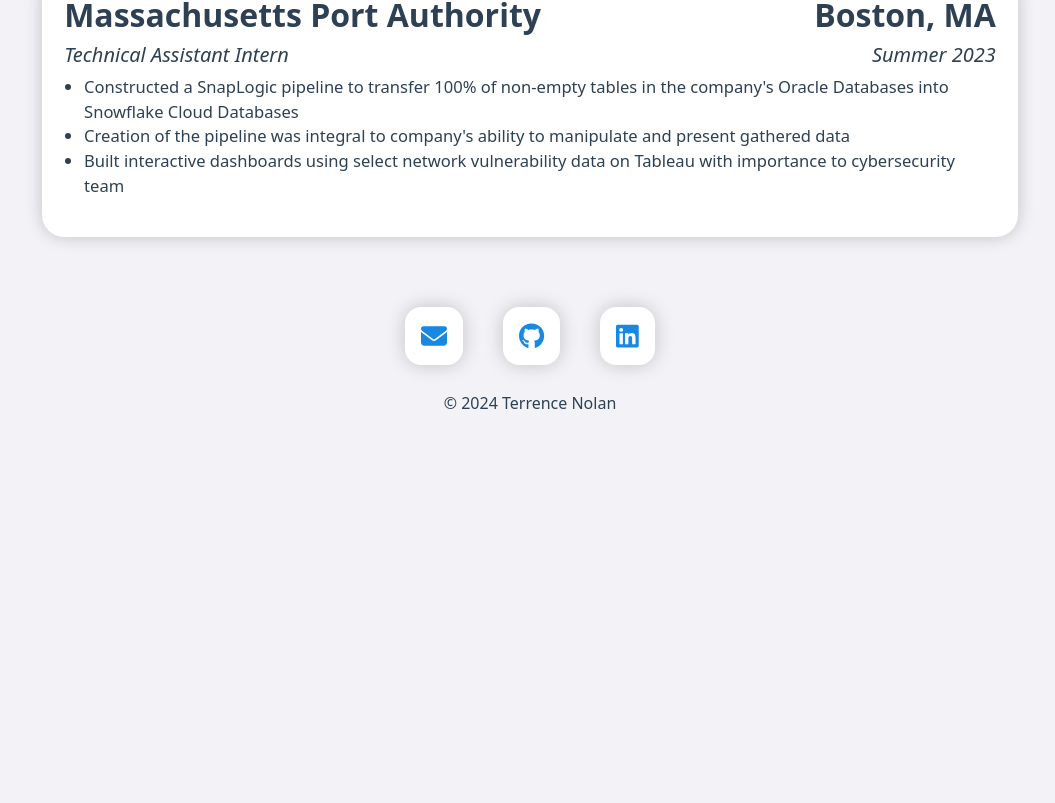
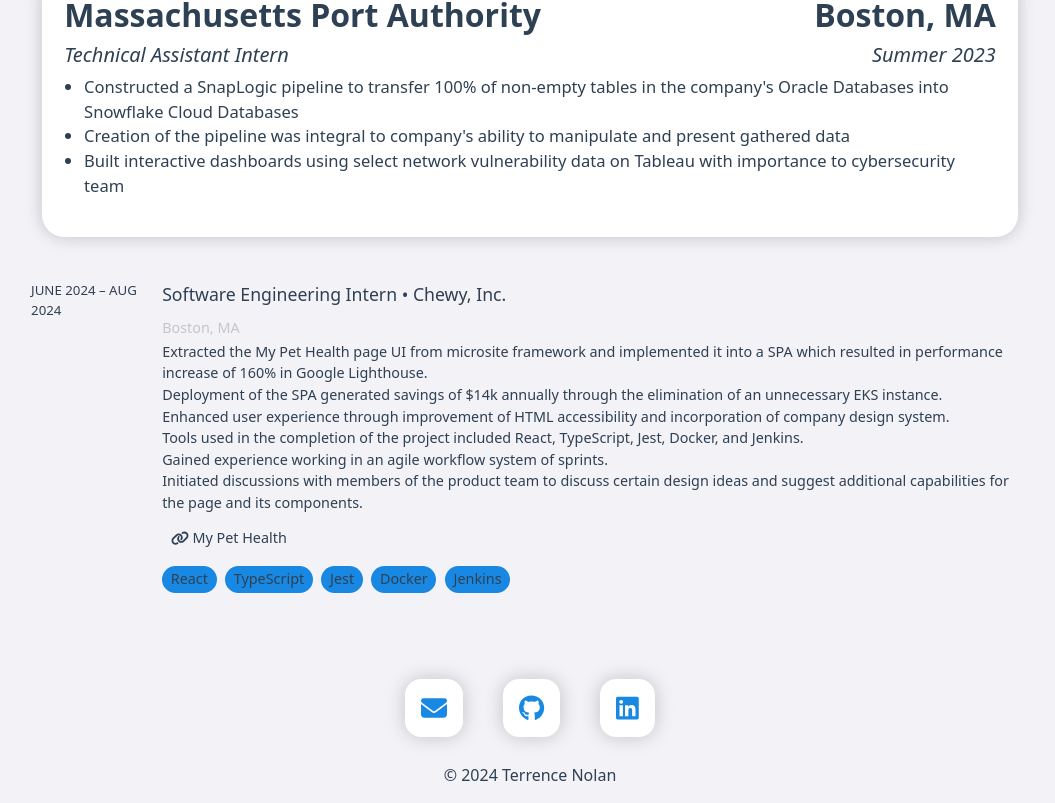
Before and after one commit to terrence-nolan/terrence-nolan, a React (Create React App) app: page /experience in a window 1280 px wide. Shown: the part 728-1531 px from the top of the page, without its empty margins (110-1165 px from the left). Before the commit the page ends 1159 px from the top, so only its background shows below. Built offline with nearby package versions, Linux system fonts and the light colour scheme.

Commit message:
new experience card style

```diff
--- /dev/null
+++ b/src/components/ExperienceCard/ExperienceCard.js
@@ -0,0 +1,62 @@
+import React from 'react';
+import styles from "./ExperienceCard.module.css";
+import {faLink} from "@fortawesome/free-solid-svg-icons";
+import {FontAwesomeIcon} from "@fortawesome/react-fontawesome";
+
+export const ExperienceCard = ({
+                                   companyName,
+                                   companyLocation,
+                                   companyLink,
+                                   positionTitle,
+                                   startDate,
+                                   endDate,
+                                   description,
+                                   links,
+                                   linkText,
+                                   skills
+}) => {
+    return (
+        <li className={styles.cardsDiv}>
+            <a href={companyLink} target={"_blank"} rel="noopener noreferrer" className={styles.companyLink}>
+                <div className={styles.card}>
+                    <div className={styles.datesContainer}>
+                        <span className={styles.dates}>{startDate} – {endDate}</span>
+                    </div>
+                    <div className={styles.info}>
+                        <div className={styles.cardHeader}>
+                            <span className={styles.headerText}>{positionTitle} • {companyName}</span>
+                        </div>
+                        <span className={styles.locationText}>{companyLocation}</span>
+                        <ul className={styles.descriptionList}>
+                            {description.map((line, index) => (
+                                <li key={index}>{line}</li>
+                            ))}
+                        </ul>
+                        {links && linkText ?
+                            <ul className={styles.linksList}>
+                                {links.map((link, index) => (
+                                    <a href={link} className={styles.linkItem}>
+                                        <div className={styles.linkItemContainer}>
+                                            <span key={index}><FontAwesomeIcon icon={faLink} /> {linkText}</span>
+                                        </div>
+                                    </a>
+                                ))}
+                            </ul>
+                            :
+                            <></>
+                        }
+                        <ul className={styles.skillsList}>
+                            {skills.map((skill, index) => (
+                                <li key={index} className={styles.skillItem}>
+                                    <div className={styles.skillItemContainer}>
+                                        {skill}
+                                    </div>
+                                </li>
+                            ))}
+                        </ul>
+                    </div>
+                </div>
+            </a>
+        </li>
+    )
+}
--- /dev/null
+++ b/src/components/ExperienceCard/ExperienceCard.module.css
@@ -0,0 +1,172 @@
+.expMain {
+    display: flex;
+    flex-direction: column;
+    justify-content: center;
+    background-color: var(--background-color);
+    padding: 1em;
+    overflow-x: hidden;
+    font-size: calc(10px + 2vmin);
+    min-height: 100vh;
+    transition: background-color 0.25s ease-in-out, color 0.25s ease-in-out;
+}
+
+.cardsDiv {
+    display: flex;
+    flex-direction: row;
+    justify-content: space-around;
+    flex-wrap: wrap-reverse;
+}
+
+.card {
+    display: flex;
+    flex-direction: row;
+    flex: 1;
+    text-align: left;
+    border-radius: 0.5em;
+    margin: 0.5em 0;
+    padding: 0.5em;
+    overflow: auto;
+    color: var(--primary-text);
+    font-size: 0.85em;
+    transition: background-color 0.25s ease-in-out, color 0.25s ease-in-out;
+}
+
+.companyLink {
+    text-decoration: none;
+}
+
+.datesContainer {
+    display: flex;
+    flex-direction: column;
+    align-items: flex-start;
+    padding: 0 1em 0 0;
+}
+
+.dates {
+    font-size: 0.6em;
+}
+
+.card:hover {
+    background-color: var(--foreground-color);
+    .headerText {
+        color: var(--desktop-link);
+    }
+}
+
+.cardHeader {
+    display: flex;
+    flex-direction: row;
+}
+
+.headerText {
+    text-align: left;
+    font-size: 0.8em;
+    color: var(--primary-text);
+    transition: color 0.25s ease-in-out;
+}
+
+.locationText {
+    text-align: right;
+    font-size: 0.65em;
+    color: var(--placeholder-text);
+}
+
+.descriptionList {
+    font-size: 0.65em;
+    padding: 0;
+    margin: 0;
+    list-style-type: none;
+}
+
+.linksList {
+    display: flex;
+    flex-direction: row;
+    padding: 0;
+    margin: 0.5em 0 0 0;
+}
+
+.linkItem {
+    text-decoration: none;
+}
+
+.linkItemContainer {
+    font-size: 0.65em;
+    color: var(--primary-text);
+    background-color: var(--background-color);
+    width: fit-content;
+    padding: 0.2em 0.6em;
+    border-radius: 1em;
+    transition: background-color 0.25s ease-in-out, color 0.25s ease-in-out;
+}
+
+.linkItemContainer:hover {
+    color: var(--desktop-link);
+}
+
+.skillsList {
+    display: flex;
+    flex-direction: row;
+    padding: 0;
+    margin-top: 0.25em;
+}
+
+.skillItem {
+    list-style-type: none;
+}
+
+.skillItemContainer {
+    font-size: 0.65em;
+    color: var(--primary-text);
+    background-color: var(--desktop-link);
+    width: fit-content;
+    padding: 0.2em 0.6em;
+    margin: 0.6em 0.6em 0 0;
+    border-radius: 1em;
+    transition: background-color 0.25s ease-in-out, color 0.25s ease-in-out;
+}
+
+@media (max-width: 480px) {
+    .expMain {
+        align-items: center;
+    }
+
+    .card {
+        width: 100%;
+    }
+
+    .rightText {
+        text-align: left;
+    }
+
+    .cardsDiv {
+        align-items: center;
+    }
+}
+
+@media (min-width: 1085px) {
+    .cardsDiv {
+        align-items: flex-end;
+        justify-content: center;
+        align-content: flex-end;
+    }
+
+    .leftText {
+        text-align: left;
+    }
+
+    .rightText {
+        text-align: right;
+    }
+
+    .flexSpacer {
+        @media (min-width: 768px) {
+            flex: 1;
+            min-width: 2em;
+        }
+    }
+
+    .list {
+        font-size: max(0.75em, 14px);
+        padding-left: 1.2em;
+    }
+}
--- a/src/components/Header/Header.js
+++ b/src/components/Header/Header.js
@@ -43,7 +43,7 @@
                     </Link>
                 </div>
                 <button onClick={toggleTheme} className={styles.themeButton}>
-                    Toggle Theme
+                    {theme === 'light' ? 'Light Theme' : 'Dark Theme'}
                 </button>
             </div>
         )
@@ -115,7 +115,7 @@
                 </div>
                 <div className={styles.mobileHeaderButtons}>
                     <button onClick={toggleTheme} className={styles.themeButton}>
-                        Toggle Theme
+                        {theme === 'light' ? 'Light Theme' : 'Dark Theme'}
                     </button>
                     <button
                         onClick={openNav}
--- a/src/index.js
+++ b/src/index.js
@@ -18,11 +18,10 @@
 const toggleTheme = () => {
     const currentTheme = localStorage.theme || "light";
     const newTheme = currentTheme === "light" ? "dark" : "light";
-    setTheme(newTheme); // Assuming setTheme is available here
+    setTheme(newTheme);
 };
 
-// Set the initial theme (e.g., dark theme by default)
-setTheme(); // You can change this to 'light' if you want light theme by default
+setTheme();
 
 const themeVar = localStorage.theme;
 
--- a/src/pages/ExperiencePage/ExperiencePage.js
+++ b/src/pages/ExperiencePage/ExperiencePage.js
@@ -2,6 +2,7 @@
 import styles from './ExperiencePage.module.css';
 import images from '../../images/images';
 import ConnectionLinks from "../../components/ConnectionLinks/ConnectionLinks";
+import {ExperienceCard} from "../../components/ExperienceCard/ExperienceCard";
 
 const ExperiencePage = () => {
     useEffect(() => {
@@ -13,6 +14,17 @@
             document.title = "Terrence Nolan";
         };
     }, [])
+
+    const chewyDescription = [
+        "Extracted the My Pet Health page UI from microsite framework and implemented it into a SPA which resulted in performance increase of 160% in Google Lighthouse.",
+        "Deployment of the SPA generated savings of $14k annually through the elimination of an unnecessary EKS instance.",
+        "Enhanced user experience through improvement of HTML accessibility and incorporation of company design system.",
+        "Tools used in the completion of the project included React, TypeScript, Jest, Docker, and Jenkins.",
+        "Gained experience working in an agile workflow system of sprints.",
+        "Initiated discussions with members of the product team to discuss certain design ideas and suggest additional capabilities for the page and its components."
+    ];
+
+    const chewySkills = ["React", "TypeScript", "Jest", "Docker", "Jenkins"];
 
     return (
         <main className={styles.expMain}>
@@ -72,6 +84,19 @@
                     <li>Built interactive dashboards using select network vulnerability data on Tableau with importance to cybersecurity team</li>
                 </ul>
             </div>
+
+            <ExperienceCard
+                companyName={"Chewy, Inc."}
+                companyLocation={"Boston, MA"}
+                companyLink={"https://www.chewy.com/"}
+                startDate={"JUNE 2024"}
+                endDate={"AUG 2024"}
+                positionTitle={"Software Engineering Intern"}
+                description={chewyDescription}
+                links={["https://www.chewy.com/pethealth/"]}
+                linkText={["My Pet Health"]}
+                skills={chewySkills}
+            />
             <ConnectionLinks />
         </main>
     );
```
